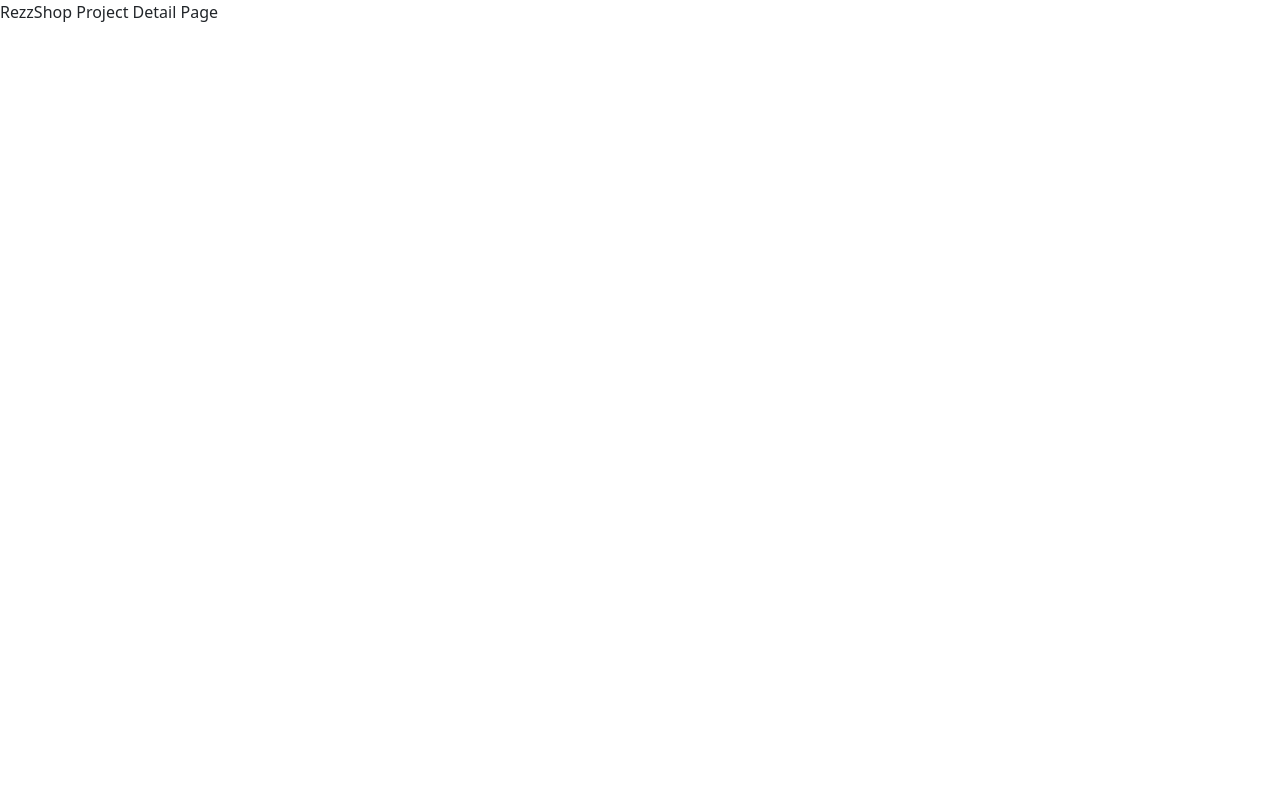
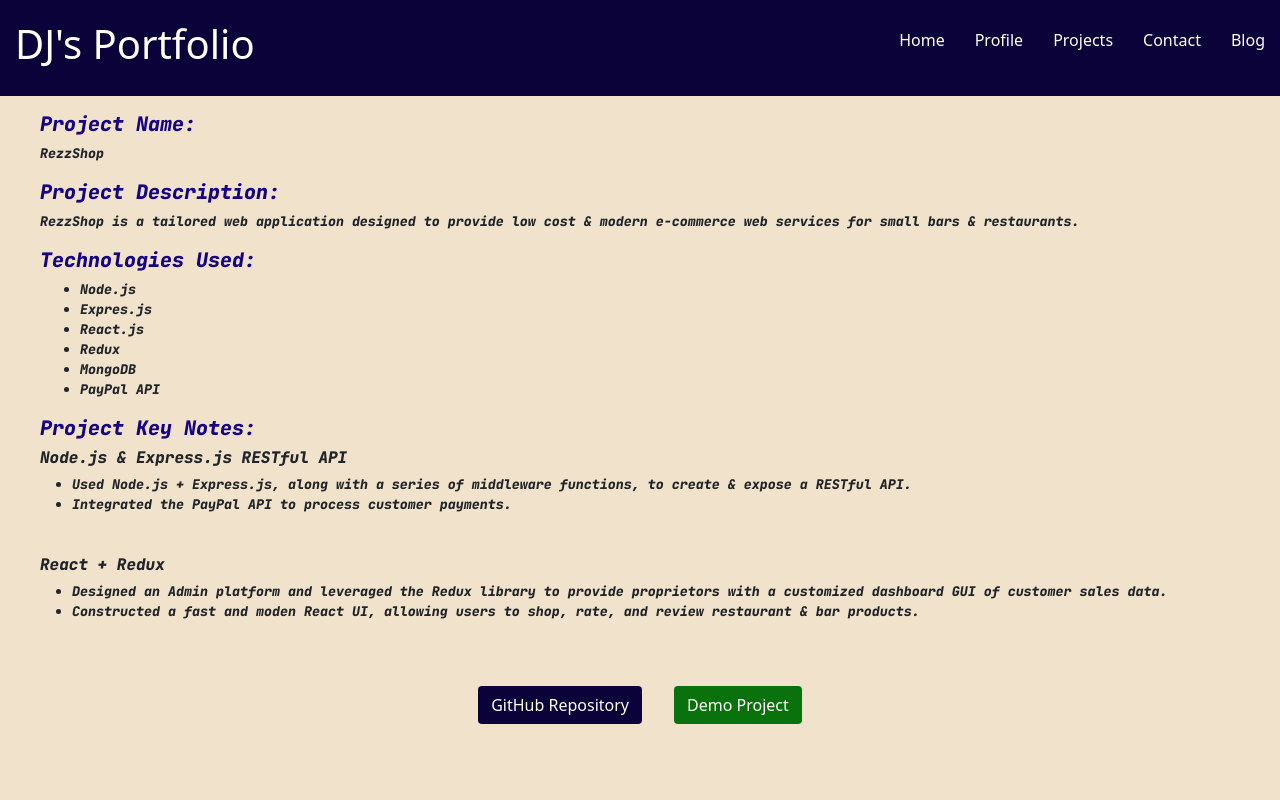
Before and after one commit to Djcarrillo6/portfolio-v2, a Next.js app in the folder portfolio-next/: page /projects/rezzshop in a window 1280 px wide. Shown: the top 800 px of the page. Built offline with nearby package versions, Linux system fonts and the light colour scheme.

Commit message:
Finished project detail pages.

```diff
--- a/portfolio-next/pages/components/NavBar.jsx
+++ b/portfolio-next/pages/components/NavBar.jsx
@@ -8,10 +8,10 @@
       <div className={styles.container}>
         <h1 className="|"><a href="/">DJ's Portfolio</a></h1>
         <ul>
-          <li><a href="/">Home</a></li>
-          <li><a href="/profile">Profile</a></li>
+          <li><a href="/#home">Home</a></li>
+          <li><a href="/Profile">Profile</a></li>
           <li><a href="/#projectGallery">Projects</a></li>
-          <li><a href="/">Contact</a></li>
+          <li><a href="/#contact-form">Contact</a></li>
           <li><a href="/">Blog</a></li>
         </ul>
       </div>
--- a/portfolio-next/pages/projects/dj6notebook.jsx
+++ b/portfolio-next/pages/projects/dj6notebook.jsx
@@ -1,6 +1,6 @@
 import NavBar from '../components/NavBar';
 import Footer from '../components/Footer';
-import styles from '../../styles/dj6notebook.module.css';
+import styles from '../../styles/project-details-styles.module.css';
 
 const  dj6notebook = () => {
   return (
--- a/portfolio-next/pages/projects/rezzshop.jsx
+++ b/portfolio-next/pages/projects/rezzshop.jsx
@@ -1,7 +1,65 @@
+import NavBar from '../components/NavBar';
+import Footer from '../components/Footer';
+import styles from '../../styles/project-details-styles.module.css';
+
 export default function rezzshop() {
   return (
-    <div>
-      RezzShop Project Detail Page
-    </div>
+    <>
+    <NavBar />
+    <div className={styles.mainContainer} >
+
+        <div className={styles.headerContainer}>
+          <h5 className={styles.sectionHeaderText} >Project Name:</h5>
+          <p className={styles.text} >RezzShop</p>
+
+          <h5 className={styles.sectionHeaderText} >Project Description:</h5>
+          <p className={styles.text}>RezzShop is a tailored web application designed to provide low cost & modern e-commerce web services for small bars & restaurants.</p>
+                <div className="col">
+                  <h5 className={styles.sectionHeaderText}>Technologies Used:</h5>
+                  <ul className={styles.text}>
+                    <li>Node.js</li>
+                    <li>Expres.js</li>
+                    <li>React.js</li>
+                    <li>Redux</li>
+                    <li>MongoDB</li>
+                    <li>PayPal API</li>
+                  </ul>
+                </div>
+
+          <h5 className={styles.sectionHeaderText}>Project Key Notes:</h5>
+
+          <h6 style={{marginLeft: '1.5rem'}} >Node.js & Express.js RESTful API</h6>
+          <ul className={styles.text} >
+                <li>Used Node.js + Express.js, along with a series of middleware functions, to create & expose a RESTful API.
+                </li>
+                <li>Integrated the PayPal API to process customer payments.
+                </li>
+          </ul>
+
+          <br />
+
+          <h6 style={{marginLeft: '1.5rem'}}>React + Redux</h6>
+          <ul className={styles.text}>
+            <li>
+            Designed an Admin platform and leveraged the Redux library to provide proprietors with a customized dashboard GUI of customer sales data.
+            </li>
+            <li>
+            Constructed a fast and moden React UI, allowing users to shop, rate, and review restaurant & bar products.
+            </li>
+          </ul>
+        </div>
+
+        <div className={styles.linkRow}>
+          <a target="_blank" href="https://github.com/Djcarrillo6/eCommerce"><button style={{marginRight: '2rem', backgroundColor: 'rgb(10, 2, 56)', color: 'white'}}  className="btn">GitHub Repository</button></a>
+          <a target="_blank" href="https://rezzshopapp.herokuapp.com/"><button
+          style={{backgroundColor: 'rgb(9, 114, 12)', color: 'white'}}  className="btn" >Demo Project</button></a>
+        </div>
+
+      </div>
+
+      <Footer />
+
+
+    </>
   )
 }
--- /dev/null
+++ b/portfolio-next/styles/Profile.module.css
@@ -0,0 +1,54 @@
+@import url('https://fonts.googleapis.com/css?family=Open+Sans');
+
+.container {
+  max-width: 1200px;
+  margin: 0 auto;
+}
+
+.hero {
+  background-image: url('https://images.pexels.com/photos/450035/pexels-photo-450035.jpeg?auto=compress&cs=tinysrgb&dpr=2&h=750&w=1260');
+  background-repeat: no-repeat;
+  background-size: cover;
+  background-position: bottom center;
+  height: 100vh;
+  color: #fff;
+  display: flex;
+  justify-content: center;
+  align-items: center;
+  text-align: center;
+  position: relative;
+  z-index: -2;
+}
+
+.hero::before {
+  content: '';
+  position: absolute;
+  top: 0;
+  left: 0;
+  width: 100%;
+  height: 100%;
+  background-color: rgba(0, 0, 0, 0.5);
+  z-index: -1;
+}
+
+.hero h1 {
+  font-size: 46px;
+  margin: -20px 0 20px;
+}
+
+.hero p {
+  font-size: 20px;
+  letter-spacing: 1px;
+}
+
+.content h2,
+.content h3 {
+  font-size: 150%;
+  margin: 20px 0;
+}
+
+.content p {
+  color: #555;
+  line-height: 30px;
+  letter-spacing: 1.2px;
+}
```
Also changed, not shown: portfolio-next/pages/index.jsx (+4 -3 lines), portfolio-next/pages/profile.jsx (+23 -3 lines), portfolio-next/pages/projects/ecommerce-django.jsx (+58 -1 lines), portfolio-next/pages/projects/sommbook.jsx (+45 -1 lines), portfolio-next/styles/project-details-styles.module.css (renamed from portfolio-next/styles/dj6notebook.module.css), 1 other file (tests, documents, lock files or other folders).
